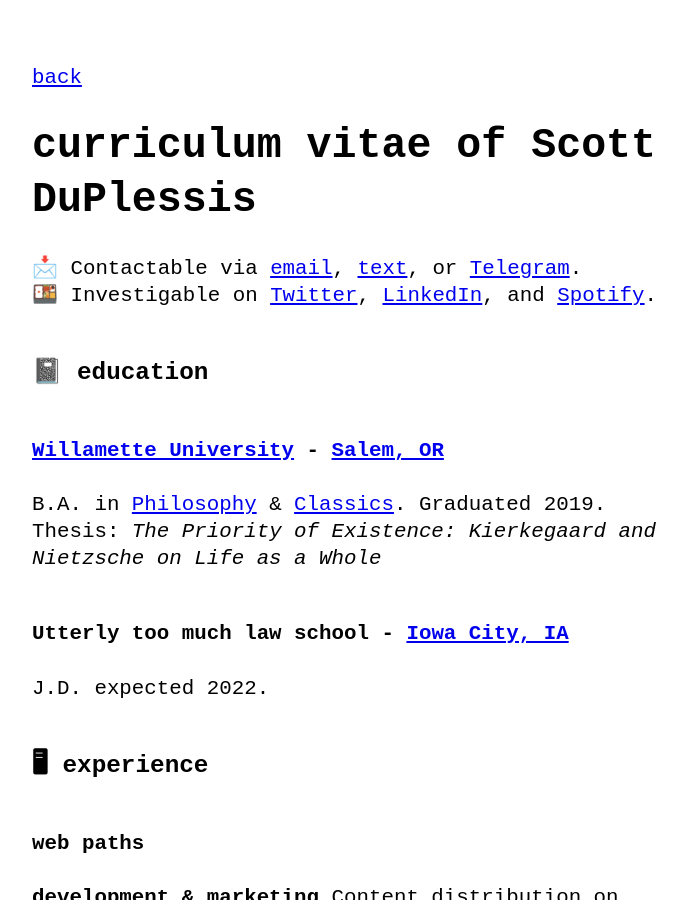
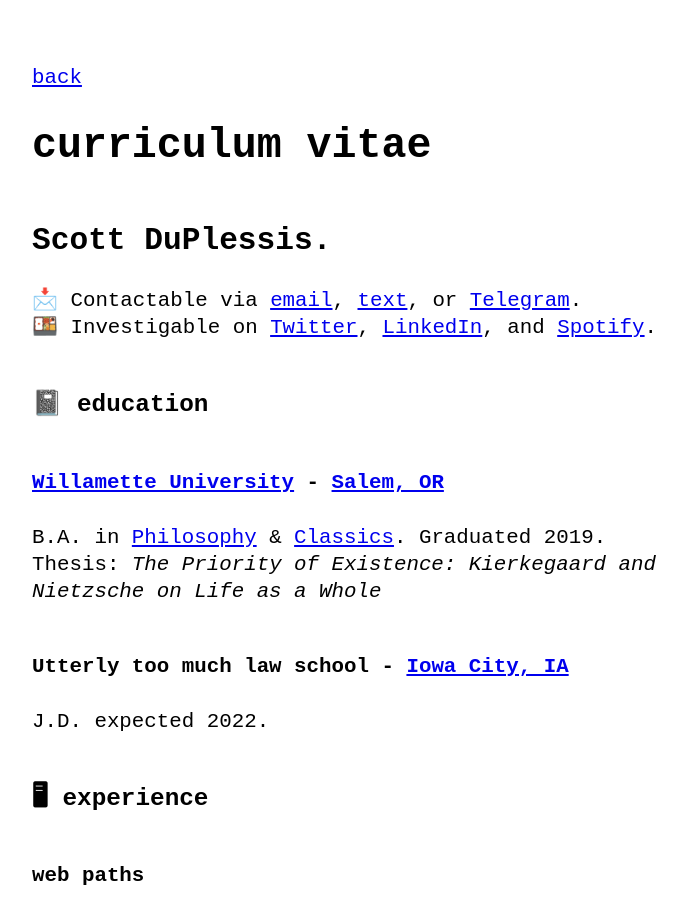
Before and after one commit to lemurodigital/lemuro.digital, a Jekyll site: the page built from cv.md, in a window 1280 px wide and 900 px high. Shown: the whole window, without its empty margins (288-975 px from the left). Built offline with Jekyll 4.4.1, drawn with Linux system fonts in a browser that asks for light colours.

Commit message:
Update cv.md

```diff
--- a/cv.md
+++ b/cv.md
@@ -1,9 +1,10 @@
 ---
 layout: page
 sitemap: false
-title: curriculum vitae of Scott DuPlessis
+title: curriculum vitae
 author: Scott DuPlessis
 ---
+## Scott DuPlessis.
 📩 Contactable via [email](mailto:scott@lemuro.digital), [text](tel:+1-352-340-3690), or [Telegram](https://t.me/lemurodigital).
 🍱 Investigable on [Twitter](https://twitter.com/scottduplessis), [LinkedIn](https://www.linkedin.com/in/scott-duplessis-abb8091a1/), and [Spotify](https://open.spotify.com/user/jp6tr9y7iarsp3875ljowt2tn?si=XeM-g8CySoOEeqEWa1LQYw).
 ### 📓 education
```
